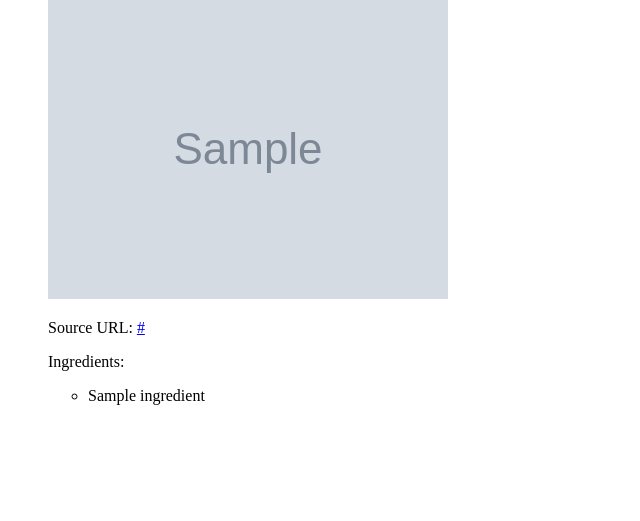
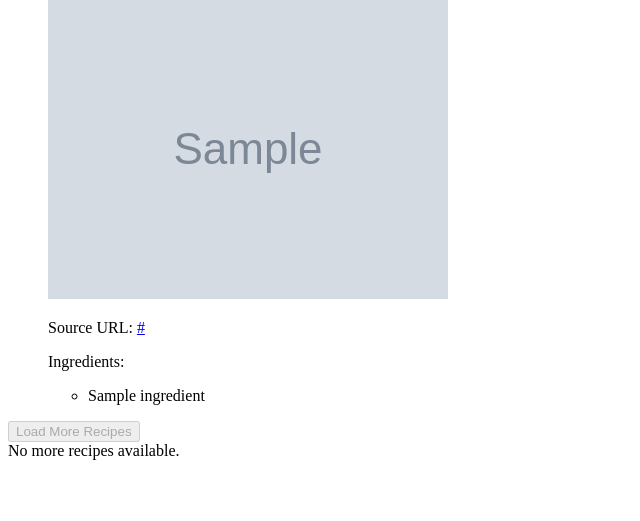
Before and after one commit to CedricNtwari/bake-mate, a Flask app: template templates/index.html in a window 1280 px wide. Shown: the part 162-683 px from the top of the page, without its empty margins (0-640 px from the left). Run offline with Flask 3, Linux system fonts and the light colour scheme; the template is opened without the code that fills it: most values are stand-ins (such as "Sample title", 1, 10 or a date in 2020); grey boxes marked "Sample" are stand-in pictures.

Commit message:
Add add load more button

```diff
--- a/run.py
+++ b/run.py
@@ -1,4 +1,4 @@
-from flask import Flask, render_template
+from flask import Flask, render_template, request
 from config import API_KEY
 import requests
 
@@ -33,7 +33,8 @@ def search_cake_recipes(api_key, query='cake'):
             return recipes
         else:
             print(
-                f"Error {response.status_code}: Unable to fetch recipes. {response.content}")
+                f"Error {response.status_code}: "
+                f"Unable to fetch recipes. {response.content}")
             return None
 
     except Exception as e:
@@ -44,9 +45,10 @@ def search_cake_recipes(api_key, query='cake'):
 @app.route('/')
 def index():
     cake_recipes = search_cake_recipes(API_KEY)
-
+    # Set a default value for 'page' if it is None
+    page = 1
     if cake_recipes:
-        return render_template('index.html', recipes=cake_recipes)
+        return render_template('index.html', recipes=cake_recipes, page=page)
     else:
         return "Error fetching recipes."
 
--- a/templates/index.html
+++ b/templates/index.html
@@ -26,5 +26,19 @@
             </li>
         {% endfor %}
     </ul>
+    <!-- Add a button to load more recipes -->
+    <form method="GET" action="/load-more">
+        <input type="hidden" name="page" value="{{ page + 1 }}">
+        <button type="submit" {% if not has_more_recipes %}disabled{% endif %}>
+            Load More Recipes
+        </button>
+    </form>
+
+    {% if not has_more_recipes %}
+    <div class="alert">
+        No more recipes available.
+    </div>
+{% endif %}
+
 </body>
 </html>
```
